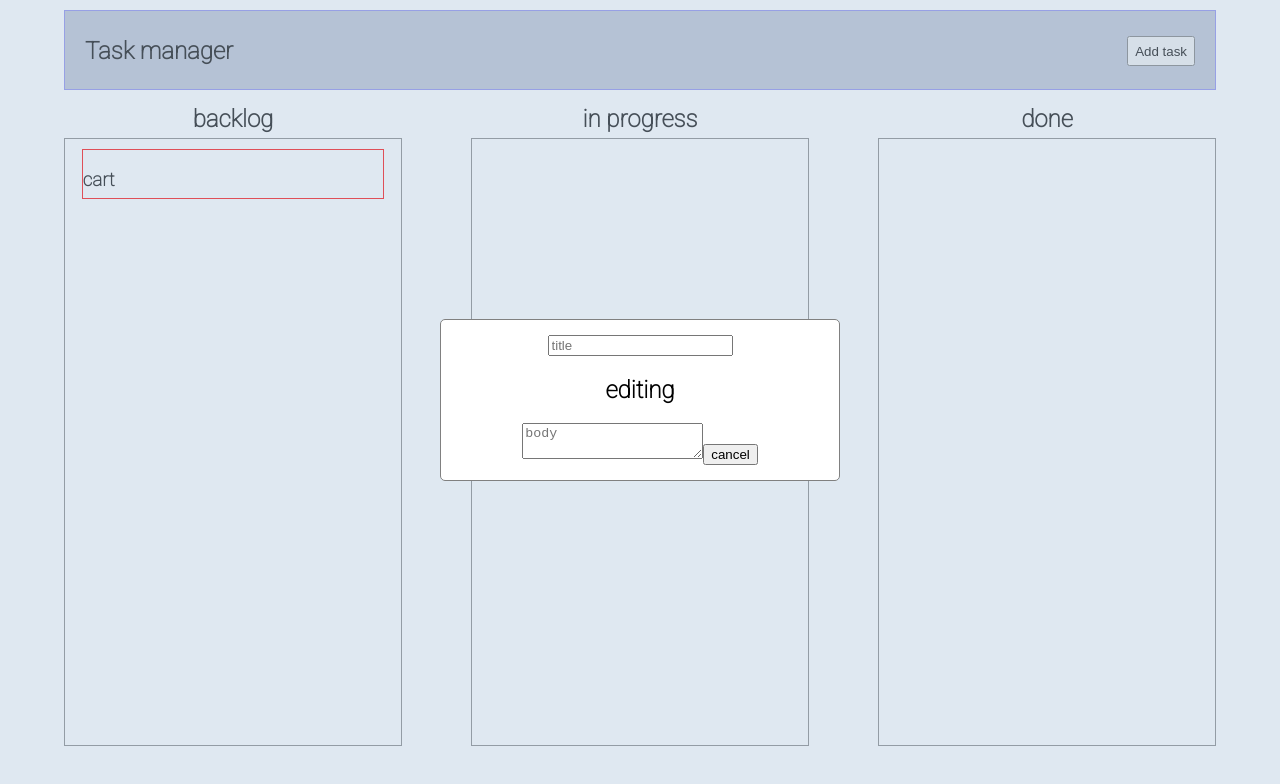
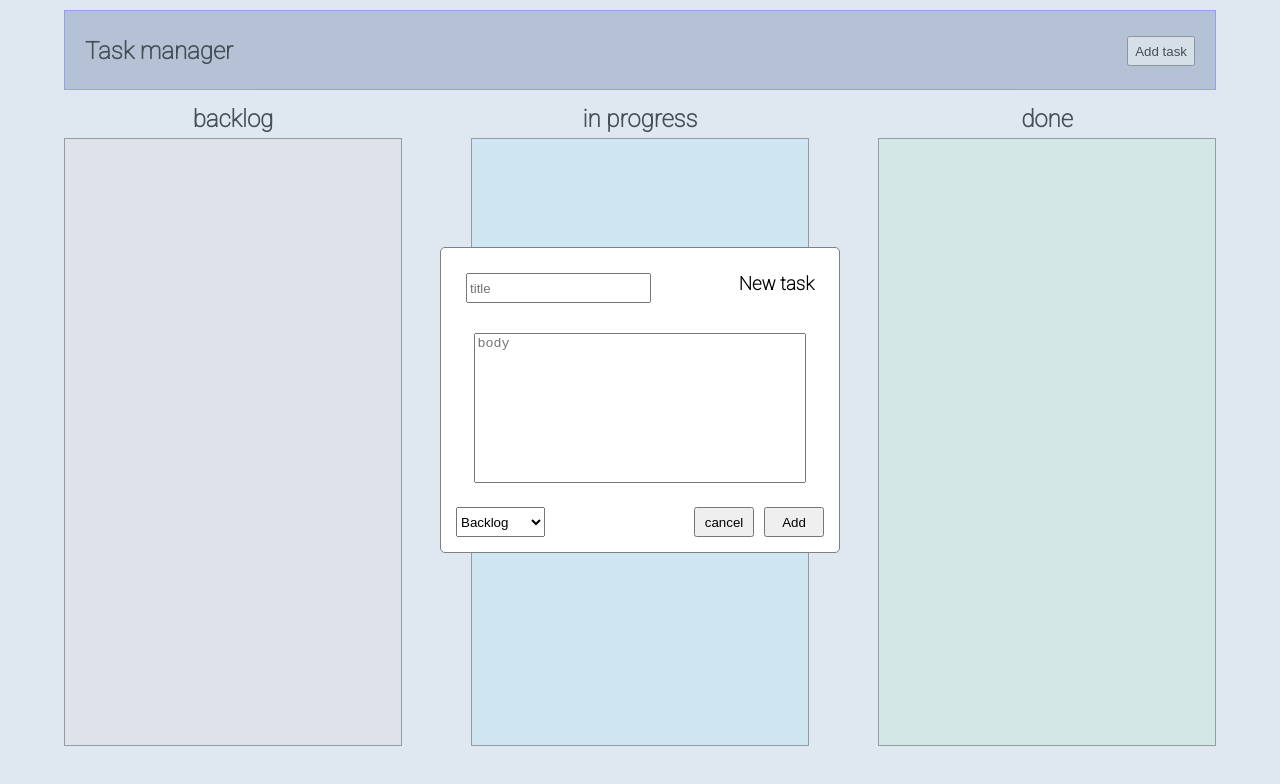
Before and after one commit to otaridi/task-manager, a React (Create React App) app: page / in a window 1280 px wide. Both pictures are taken after a click on the button "Add task". Shown: the top 784 px of the page. Built offline with nearby package versions, Linux system fonts and the light colour scheme.

Commit message:
Add cartReducer, cartContext, update cartmodal, update style

```diff
--- a/src/components/cart-modal/CartModal.js
+++ b/src/components/cart-modal/CartModal.js
@@ -1,14 +1,70 @@
-import React from "react";
+import React, {useState} from "react";
 import style from './cartModal.module.css'
+import {useCart} from "../../context/cartContext";
 
-const CartModal = ({toggleModal})=>{
+const emptyForm = {
+    title: '',
+    description: '',
+    status: 'backlog'
+}
+
+const CartModal = ({toggleModal, values}) => {
+    const [body, setBody] = useState(values ? values : emptyForm)
+    const {cart, dispatch} = useCart()
+
+    function handleChange(e) {
+        e.persist()
+        setBody(currValue => {
+            return {
+                ...currValue,
+                [e.target.id]: e.target.value
+            }
+        })
+    }
+
+    function formSubmit(e) {
+        const {title, description, status} = body
+        if (title.length === 0 || description.length === 0) {
+            e.preventDefault()
+        }
+        // add new task
+        if (title && description && !values) {
+            dispatch({type: 'add', title, description, status, id: cart.length + 1})
+            toggleModal()
+        }
+        // edit task
+        if (values && title.length > 0 && description.length > 0) {
+            dispatch({type: 'edit', title, description, status, id: values.id})
+            toggleModal()
+        }
+    }
+
     return (
         <div className={style.modalContainer}>
             <div className={style.modalCart}>
-                <input type="text" placeholder='title'/>
-                <h2>editing</h2>
-                <textarea placeholder='body'/>
-                <button onClick={toggleModal}>cancel</button>
+                <form onSubmit={formSubmit}>
+                    <section className={style.header}>
+                        <input type="text" value={body.title}
+                               placeholder='title' id='title' onChange={handleChange}
+                               autoComplete='off'/>
+                        <h3>{values ? 'Edit task' : 'New task'}</h3>
+                    </section>
+                    <section className={style.body}>
+                        <textarea placeholder='body' id='description' onChange={handleChange}
+                                  value={body.description}/>
+                    </section>
+                    <section className={style.footer}>
+                        <select id='status' value={body.status} onChange={handleChange}>
+                            <option value="backlog">Backlog</option>
+                            <option value="progress">In progress</option>
+                            <option value="done">Done</option>
+                        </select>
+                        <section className={style.buttons}>
+                            <button onClick={toggleModal}>cancel</button>
+                            <button>{values ? 'Edit' : 'Add'}</button>
+                        </section>
+                    </section>
+                </form>
             </div>
         </div>
     )
--- a/src/components/cart-modal/cartModal.module.css
+++ b/src/components/cart-modal/cartModal.module.css
@@ -0,0 +1,37 @@
+.modalCart{
+    display: flex;
+    flex-direction: column;
+}
+.header{
+    display: flex;
+    margin: 10px 10px 30px;
+    justify-content: space-between;
+}
+.header input{
+    height: 30px;
+}
+.header h3{
+    margin: 0;
+}
+.body textarea{
+    width: 90%;
+    height: 150px;
+    resize: none;
+    margin-bottom: 20px;
+}
+.buttons button{
+    height: 30px;
+    width: 60px;
+    cursor: pointer;
+    margin-left: 10px;
+}
+.footer{
+    display:flex;
+    justify-content: space-between;
+}
+select{
+    cursor: pointer;
+}
+option {
+    height: 30px;
+}
--- a/src/components/cart/Cart.js
+++ b/src/components/cart/Cart.js
@@ -1,24 +1,24 @@
 import React from 'react'
-import style from './cart.module.css'
+import style from "./cart.module.css";
+import Modal from "../modal/Modal";
 import CartModal from "../cart-modal/CartModal";
-import Modal from "../modal/Modal";
 import {useModal} from "../../hooks/useModal";
 
-const Cart = ()=>{
+const Cart = ({value})=>{
     const {showModal,toggleModal} = useModal()
+    return (
+        <div className={style.cartContainer}>
+            <section className={style.cart} onClick={toggleModal}>
+                <h3>{value.title}</h3>
+                <h3>{value.description}</h3>
+            </section>
+            {
+                showModal ?
+                    <Modal><CartModal values={value} toggleModal={toggleModal}/></Modal>
+                    :null
+            }
+        </div>
 
-    return (
-        <div className={style.cartContainer} >
-            <section className={style.cart} onClick={toggleModal}>
-                <h1>cart</h1>
-            </section>
-            {showModal ? (
-                <Modal>
-                    <CartModal toggleModal={toggleModal}/>
-                </Modal>
-            ) : null}
-        </div>
     )
 }
-
 export default Cart
--- a/src/components/cart/cart.module.css
+++ b/src/components/cart/cart.module.css
@@ -1,6 +1,10 @@
 .cartContainer{
     width: 90%;
     margin: 10px auto;
-    height: 50px;
-    border: 1px solid red;
+    background-color: white;
 }
+.cart{
+    border: 1px solid #a59e9e;
+    margin:12px 0;
+    cursor: pointer;
+}
--- a/src/components/dashboard/Dashboard.js
+++ b/src/components/dashboard/Dashboard.js
@@ -1,24 +1,42 @@
 import React from 'react'
 import style from './dashboard.module.css'
 import Cart from "../cart/Cart";
+import {useCart} from "../../context/cartContext";
 // import {DndProvider} from "react-dnd";
 // import Backend from 'react-dnd-html5-backend'
 
 const Dashboard = () => {
+    const {cart} = useCart()
+    const backlogCarts = cart.filter(el=>el.status === "backlog")
+    const inProgressCarts = cart.filter(el=>el.status === "progress")
+    const doneCarts = cart.filter(el=>el.status === "done")
+
     return (
         // <DndProvider backend={Backend}>
         <div className={style.dashboardContainer}>
             <section>
                 <h2>backlog</h2>
-                <div className={style.board}><Cart/></div>
+                <div className={`${style.boardBacklog} ${style.board}`}>
+                    {backlogCarts.map(el=>{
+                            return <Cart key={el.id} value={el} />
+                        })}
+                </div>
             </section>
             <section>
                 <h2>in progress</h2>
-                <div className={style.board}></div>
+                <div className={`${style.boardProgress} ${style.board}`}>
+                    {inProgressCarts.map(el=>{
+                        return <Cart key={el.id} value={el} />
+                    })}
+                </div>
             </section>
             <section>
                 <h2>done</h2>
-                <div className={style.board}></div>
+                <div className={`${style.boardDone} ${style.board}`}>
+                    {doneCarts.map(el=>{
+                        return <Cart key={el.id} value={el} />
+                    })}
+                </div>
             </section>
         </div>
         // </DndProvider>
--- a/src/components/dashboard/dashboard.module.css
+++ b/src/components/dashboard/dashboard.module.css
@@ -8,6 +8,16 @@
 .board{
     height: 76vh;
     border: 1px solid gray;
+    overflow-y: auto;
+}
+.boardBacklog{
+    background-color: #fff5f5;
+}
+.boardProgress{
+    background-color: #e2fcff;
+}
+.boardDone{
+    background-color: #ebffe9;
 }
 .dashboardContainer section h2{
     margin: 5px;
--- /dev/null
+++ b/src/context/cartContext.js
@@ -0,0 +1,22 @@
+import React, {createContext, useReducer, useContext} from 'react'
+import cartReducer from "../reducers/cartReducer";
+
+const CartContext = createContext(null)
+
+let initialState = []
+
+
+export function CartProvider(props) {
+    const [cart, dispatch] = useReducer(cartReducer, initialState)
+
+    return <CartContext.Provider value={{cart, dispatch}}>{props.children}</CartContext.Provider>
+}
+
+export function useCart() {
+    const context = useContext(CartContext)
+    if (!context) {
+        throw new Error(`useCart must be use within a CartProvider. wrap a parent component with
+            <CartProvider> to fix this error`)
+    }
+    return context
+}
--- a/src/index.js
+++ b/src/index.js
@@ -1,10 +1,13 @@
 import React from 'react';
 import ReactDOM from 'react-dom';
 import App from './App';
+import {CartProvider} from './context/cartContext'
 
 ReactDOM.render(
-  <React.StrictMode>
-    <App />
-  </React.StrictMode>,
-  document.getElementById('root')
+    <React.StrictMode>
+        <CartProvider>
+            <App/>
+        </CartProvider>
+    </React.StrictMode>,
+    document.getElementById('root')
 );
--- /dev/null
+++ b/src/reducers/cartReducer.js
@@ -0,0 +1,21 @@
+export default function cartReducer(cart, action){
+    switch (action.type) {
+        case 'add':
+            const {title, description, status, id} = action
+            return [...cart, {title, description, status,id}]
+        case 'edit': {
+            const {title, description, status, id} = action
+            // find cart with id
+            const itemInCart = cart.find(el => el.id ===id)
+            if (itemInCart) {
+                // change existing cart
+                return cart.map(el => el.id === id ? {...el,title,description,status} : el)
+            } else {
+                // return new array with the new item appended
+                return [...cart, {title,description,status,id}]
+            }
+        }
+        default:
+            throw new Error('Unhandled action ' + action.type)
+    }
+}
```
Also changed, not shown: src/App.css (+8 -0 lines).
